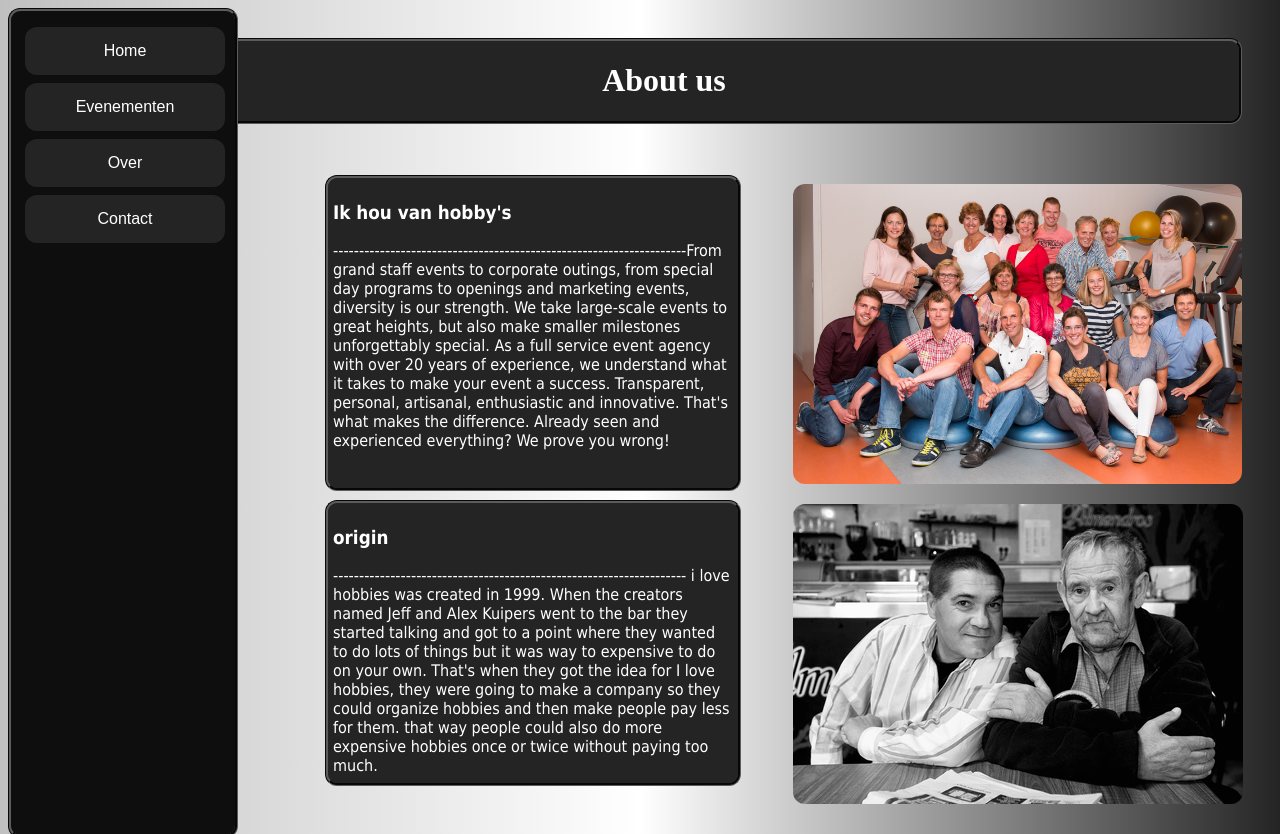
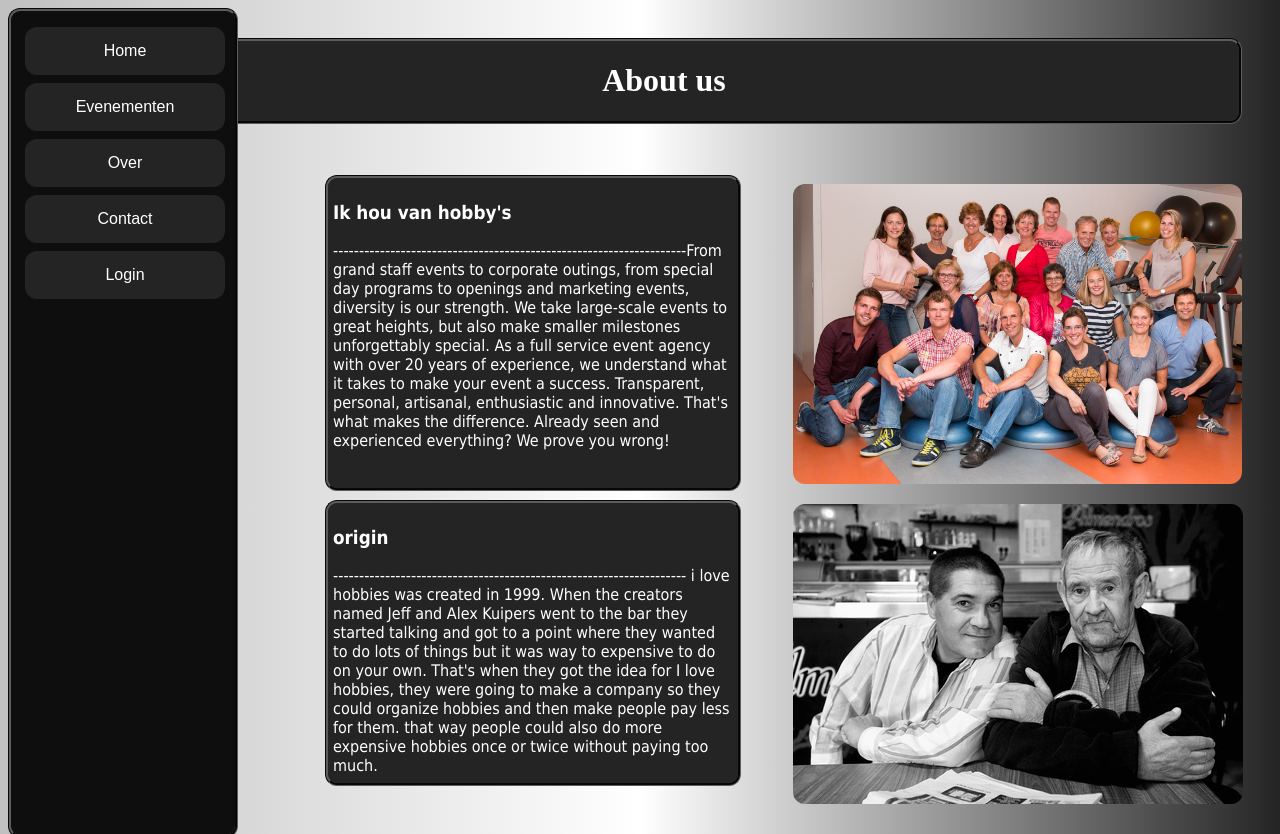
Before and after one commit to Deanmaister68/Ik-hou-van-hobby-s, a PHP site: page /Index_About.html in a window 1280 px wide. Run offline with PHP 8.4, Linux system fonts and the light colour scheme.

Commit message:
login button final???

```diff
--- a/About/Index_About.html
+++ b/About/Index_About.html
@@ -19,6 +19,8 @@
 <a href="../About/Index_About.html"> <button class="button"> Over</button></a>
 <br>
 <a href="../Contact/Contact.html"> <button class="button"> Contact</button></a>
+
+<a href="../try/index.html"> <button id="login"> Login</button></a>
 </div>
 <div id="infobox"><h3>Ik hou van hobby's</h3>--------------------------------------------------------------------From grand staff events to corporate outings, from special day programs to openings and marketing events, diversity is our strength. We take large-scale events to great heights, but also make smaller milestones unforgettably special. As a full service event agency with over 20 years of experience, we understand what it takes to make your event a success. Transparent, personal, artisanal, enthusiastic and innovative. That's what makes the difference. Already seen and experienced everything? We prove you wrong!</div>
 <div id="infobox2"><h3>origin</h3>-------------------------------------------------------------------- i love hobbies was created in 1999. When the creators named Jeff and Alex Kuipers went to the bar they started talking and got to a point where they wanted to do lots of things but it was way to expensive to do on your own. That's when they got the idea for I love hobbies, they were going to make a company so they could organize hobbies and then make people pay less for them. that way people could also do more expensive hobbies once or twice without paying too much.</div>
--- a/About/about.css
+++ b/About/about.css
@@ -106,3 +106,23 @@ border-radius: 12px;
   ::-webkit-scrollbar-thumb:hover {
     background: #555;
   }
+
+  #login{
+    background-color: rgb(36, 36, 36);
+    border: none;
+    color: rgb(255, 255, 255);
+    padding: 15px 32px;
+    text-align: center;
+    text-decoration: none;
+    display: inline-block;
+    font-size: 16px;
+    margin: 4px 2px;
+    border-radius: 12px;
+    width: 100%;
+
+  }
+
+  #login:hover {
+    background-color:#1de303;
+    transition: .7s;
+  }
--- a/Contact/contact.html
+++ b/Contact/contact.html
@@ -21,6 +21,8 @@
     <a href="../About/Index_About.html"> <button class="button"> Over</button></a>
     <br>
     <a href="../Contact/contact.html"> <button class="button"> Contact</button></a>
+
+    <a href="../try/index.html"> <button id="login"> Login</button></a>
     </div>
 
   <!--mailbox-->
--- a/Evenementen/Index_Evenementen.html
+++ b/Evenementen/Index_Evenementen.html
@@ -32,6 +32,8 @@
         <a href="../About/Index_About.html"> <button class="button"> Over</button></a>
 
         <a href="../Contact/contact.html"> <button class="button"> Contact</button></a>
+
+        <a href="../try/index.html"> <button id="login"> Login</button></a>
 
     </div>
 
```
Also changed, not shown: Contact/style_Contact.css (+20 -0 lines), Evenementen/Style_Evenementen.css (+20 -0 lines).
